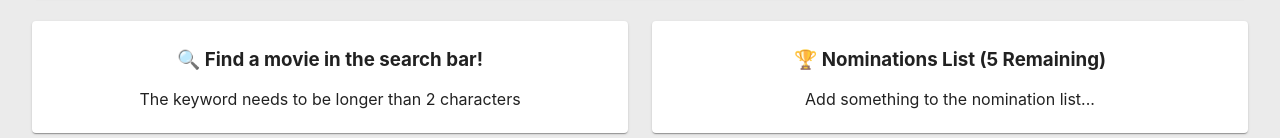
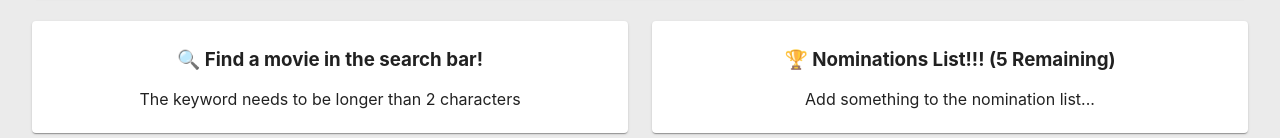
Before and after one commit to nancyyeh/the-shoppies, a React (Create React App) app: page / in a window 1280 px wide. Shown: the part 247-385 px from the top of the page. Built offline with nearby package versions, Linux system fonts and the light colour scheme.

Commit message:
test some changes"

```diff
--- a/src/App.js
+++ b/src/App.js
@@ -178,7 +178,7 @@ function App() {
                   <span role="img" aria-label="throphy">
                     🏆
                   </span>{" "}
-                  Nominations List ({5 - Object.keys(nominations).length}{" "}
+                  Nominations List!!! ({5 - Object.keys(nominations).length}{" "}
                   Remaining)
                 </h3>
                 <NominationsList
```
